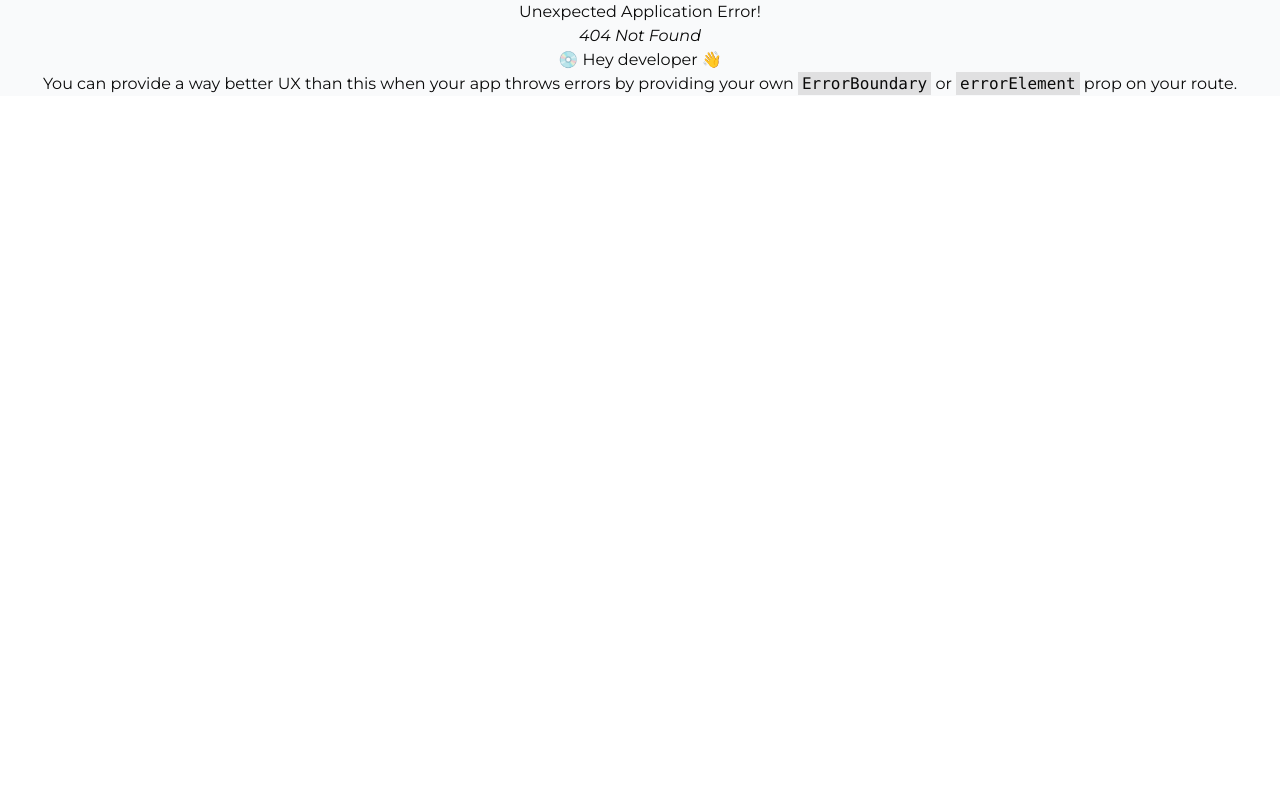
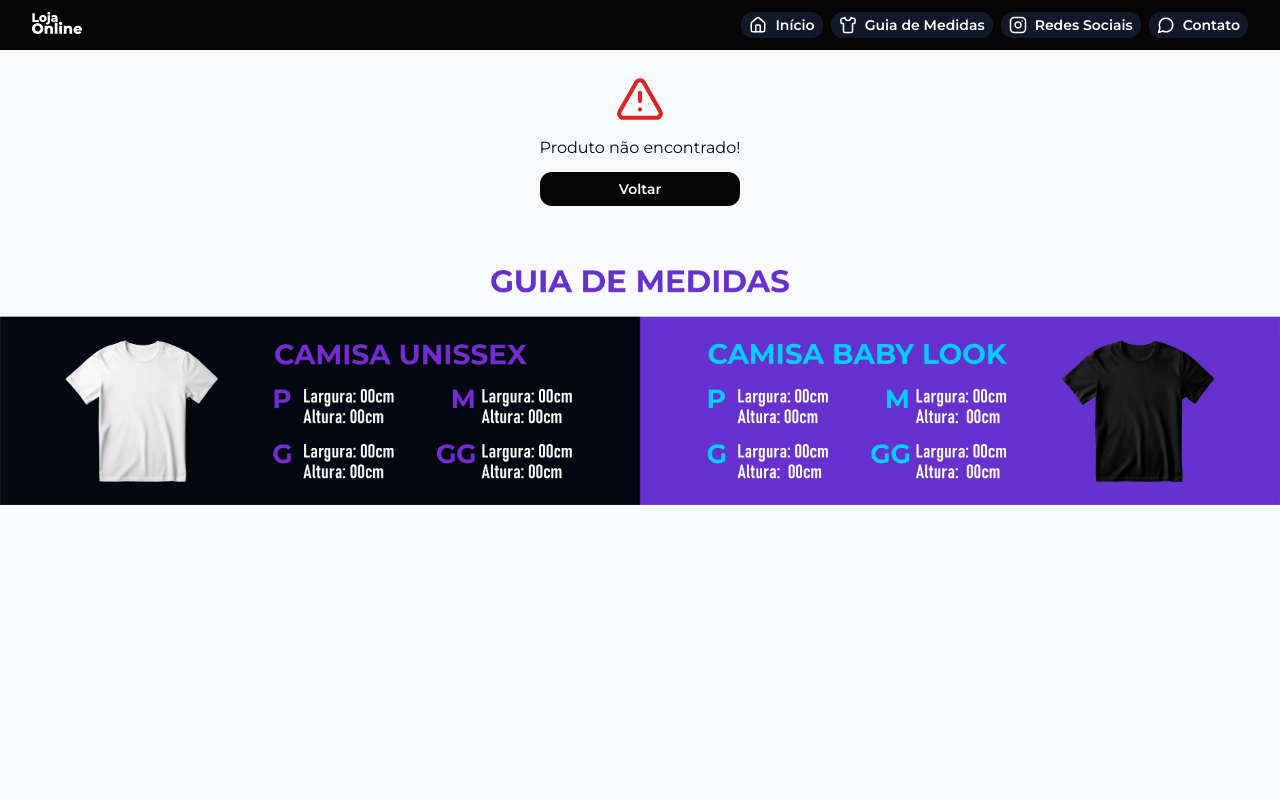
Before and after one commit to marvieiradev/catalogo-loja-online, a React (Vite) app: page /produto/1 in a window 1280 px wide. Before the commit this address had no page. Shown: the top 800 px of the page. Built offline with nearby package versions, Linux system fonts and the light colour scheme.

Commit message:
feat: add Produto page

```diff
--- a/src/components/Header.jsx
+++ b/src/components/Header.jsx
@@ -19,7 +19,7 @@ const Header = ({ visivel }) => {
             <div className="sticky top-0 z-50 border-solid w-full p-3 bg-black rounded-b-xl md:rounded-none flex justify-center md:px-4">
                 <div className="flex flex-row justify-between w-full px-4 md:hidden">
                     <div className={`cursor-pointer ${visivel}`} onClick={handleNavigate}>
-                        <ArrowLeft />
+                        <ArrowLeft className="text-white" />
                     </div>
                     <div className="w-[50px] justify-center" onClick={deleteStorage}>
                         <a href="/">
@@ -46,7 +46,7 @@ const Header = ({ visivel }) => {
                         </a>
 
                         <a
-                            href="/guia-de-medidas"
+                            href="/"
                             className="bg-gray-900 hover:bg-dark px-2 py-1 font-semibold rounded-xl flex gap-2  text-sm hover:scale-[103%] text-white items-center"
                         >
                             <Shirt size={18} />
@@ -54,7 +54,7 @@ const Header = ({ visivel }) => {
                         </a>
 
                         <a
-                            href={""/*util.instagram*/} target="_blank"
+                            href={""/*util.instagram*/} //target="_blank"
                             className="bg-gray-900 hover:bg-dark px-2  py-1 font-semibold rounded-xl flex gap-2  text-sm hover:scale-[103%] text-white items-center"
 
                         >
@@ -63,7 +63,7 @@ const Header = ({ visivel }) => {
                         </a>
 
                         <a
-                            href={""/*util.telNumber*/} target="_blank"
+                            href={""/*util.telNumber*/} //target="_blank"
                             className="bg-gray-900 hover:bg-dark px-2  py-1 font-semibold rounded-xl flex gap-2  text-sm hover:scale-[103%] text-white items-center"
                         >
                             <MessageCircle size={18} />
--- a/src/index.css
+++ b/src/index.css
@@ -8,6 +8,11 @@
   margin: 0;
   padding: 0;
   box-sizing: border-box;
+}
+
+.container {
+  padding: 0;
+  margin: 0;
 }
 
 body,
--- /dev/null
+++ b/src/pages/Produto/index.jsx
@@ -0,0 +1,142 @@
+import { Link, useParams, ScrollRestoration } from "react-router-dom";
+import Header from "../../components/Header.jsx";
+import { TriangleAlert } from "lucide-react";
+import produtos from "../../data/db.js";
+import Footer from "../../components/Footer.jsx";
+import ButtonWhatsapp from "@/components/ButtonWhatsapp.jsx";
+import util from "../../data/utils.js"
+import { Sparkles } from "lucide-react";
+
+const Produto = () => {
+    const params = useParams();
+    const produto = produtos.find((produto) => {
+        return produto.id == params.id;
+    });
+
+    return (
+        <>
+            <div className="container">
+                <div className="flex flex-col flex-1 min-h-screen items-center">
+                    <Header />
+                    <div className="flex flex-col gap-4 px-4 py-6 md:flex-row md:gap-6 lg:gap-16 max-w-[1280px] lg:mb-10">
+                        {produto ? (
+                            <div className="flex flex-col lg:flex-row lg:gap-20 items-center justify-center">
+                                <div>
+                                    <div className="product-images relative overflow-hidden rounded-2xl md:w-[452px]">
+                                        <div className="no-scrollbar flex aspect-square w-full snap-x snap-mandatory overflow-x-scroll rounded-lg bg-white shadow-sm md:h-[452px] md:w-[452px]">
+                                            <div className="product-picture flex h-auto w-full flex-shrink-0 snap-center items-center justify-center p-4">
+                                                <img
+                                                    className="h-full w-auto rounded-lg"
+                                                    src={`${util.baseUrl}${produto.imagem}`}
+                                                    alt={produto.nome}
+                                                    loading="lazy"
+                                                />
+                                            </div>
+                                        </div>
+                                        {produto.novo && (
+                                            <div className="p-1 bg-primary text-white rounded-full text-xs md:text-base mt-2">
+                                                <div className="flex justify-center items-center gap-1 animpulse">
+                                                    <Sparkles className="w-[15px]" /> Arte Nova!
+                                                </div>
+                                            </div>
+                                        )}
+                                    </div>
+                                </div>
+
+                                <div>
+                                    <h2 className="text-base md:text-xl lg:text-2xl font-semibold text-dark mt-3 lg:mt-0">
+                                        {produto.nome}
+                                    </h2>
+                                    <div className="flex justify-between w-full pt-4">
+                                        <div className="flex flex-col items-start justify-center">
+                                            <p className="font-semibold text-dark text-sm lg:text-base">
+                                                Preço
+                                            </p>
+                                            <p className="font-bold text-purple text-xl md:text-2xl">
+                                                <span className="font-bold text-primary text-base md:text-lg">
+                                                    R${" "}
+                                                </span>
+                                                00,00
+                                            </p>
+                                        </div>
+
+                                        <div className="flex flex-col items-end justify-center gap-2">
+                                            <p className="font-semibold text-dark text-sm lg:text-base">
+                                                Tamanhos disponíveis
+                                            </p>
+                                            <div className="flex gap-2">
+                                                <div className="px-2 md:px-3 md:py-1 bg-purple rounded-full text-white font-semibold text-sm">
+                                                    P
+                                                </div>
+                                                <div className="px-2 md:px-3 md:py-1 bg-purple rounded-full text-white font-semibold text-sm">
+                                                    M
+                                                </div>
+                                                <div className="px-2 md:px-3 md:py-1 bg-purple rounded-full text-white font-semibold text-sm">
+                                                    G
+                                                </div>
+                                                <div className="px-2 md:px-3 md:py-1 bg-purple rounded-full text-white font-semibold text-sm">
+                                                    GG
+                                                </div>
+                                            </div>
+                                        </div>
+                                    </div>
+                                    <div className="flex justify-between w-full mt-2">
+                                        <p className="font-semibold text-dark text-sm lg:text-base">
+                                            Modelos disponíveis:
+                                        </p>
+                                    </div>
+                                    <div className="pt-6 w-full">
+                                        <ButtonWhatsapp text="pedir pelo whatsapp" produto={produto.id} nome={produto.nome} />
+                                    </div>
+                                    <div className="pt-4 space-y-2">
+                                        <p className="text-base text-dark font-semibold">
+                                            Descrição
+                                        </p>
+                                        <p className="text-sm text-justify">
+                                            Lorem ipsum dolor, sit amet consectetur adipisicing elit. Omnis, vero dolore! Corporis deleniti voluptate excepturi quaerat eveniet perferendis cumque, ipsa recusandae rerum a magni quisquam voluptatum animi porro nulla modi maxime dolores, obcaecati, sint cupiditate! Cupiditate dicta illo temporibus. Quam minima aliquam quas iste vel a explicabo consequuntur ea voluptate?
+                                        </p>
+                                    </div>
+                                    <div className="pt-4 space-y-2">
+                                        <p className="text-base text-dark font-semibold">
+                                            Prazo de entrega
+                                        </p>
+                                        <p className="text-sm text-justify">
+                                            Lorem, ipsum dolor sit amet consectetur adipisicing elit. Excepturi voluptas consequatur, necessitatibus nostrum molestiae eveniet quidem facilis quisquam, cum, ratione cupiditate eum delectus aperiam aliquid qui beatae repellendus iusto dolor.
+                                        </p>
+
+                                        <p className="text-sm text-justify">
+                                            Lorem ipsum dolor sit amet consectetur, adipisicing elit. Tempora, veniam? 🙋&zwj;♀️.
+                                        </p>
+                                    </div>
+                                </div>
+                            </div>
+
+                        ) : (
+                            <>
+                                <div className="w-full flex flex-col justify-center items-center space-y-3">
+                                    <TriangleAlert className="text-red-600" size={50} />
+                                    <p className="text-dark">Produto não encontrado!</p>
+                                    <Link
+                                        to="/catalogo"
+                                        className="bg-primary text-white text-center p-2 font-semibold rounded-xl w-full text-sm hover:scale-[103%] mt-6"
+                                    >
+                                        Voltar
+                                    </Link>
+                                </div>
+                            </>
+                        )}
+                    </div>
+                    <img src="/medidas.webp" alt="guia-medidas" className="max-w-[1280px] w-full md:hidden px-4" />
+                    <img src="/medidas-big.webp" alt="guia-medidas" className="max-w-[1280px] w-full hidden md:flex" />
+                </div>
+
+                <div className="mt-4 m-auto w-full items-center">
+                    <Footer />
+                </div>
+            </div>
+            <ScrollRestoration />
+        </>
+    );
+};
+
+export default Produto;
```
Also changed, not shown: src/pages/index.jsx (+7 -1 lines), public/medidas-big.webp (added), public/medidas.webp (added).
